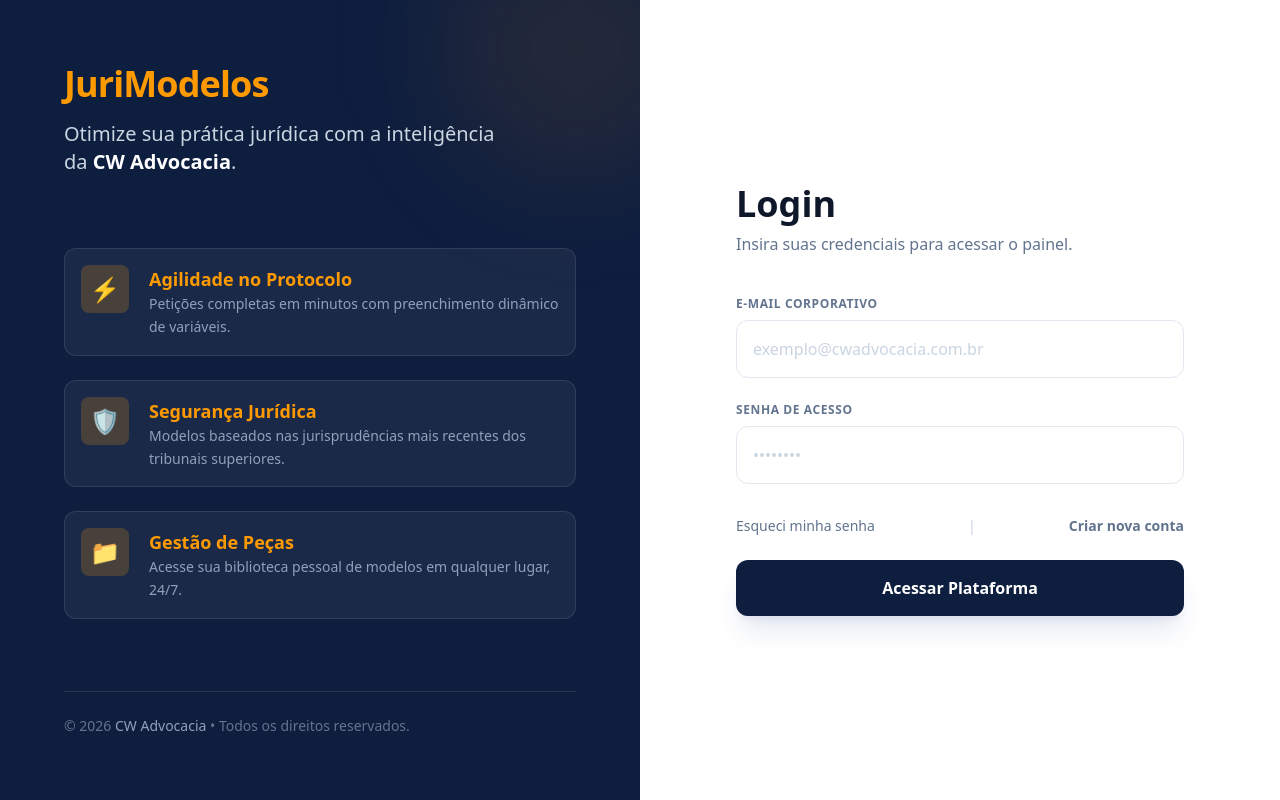
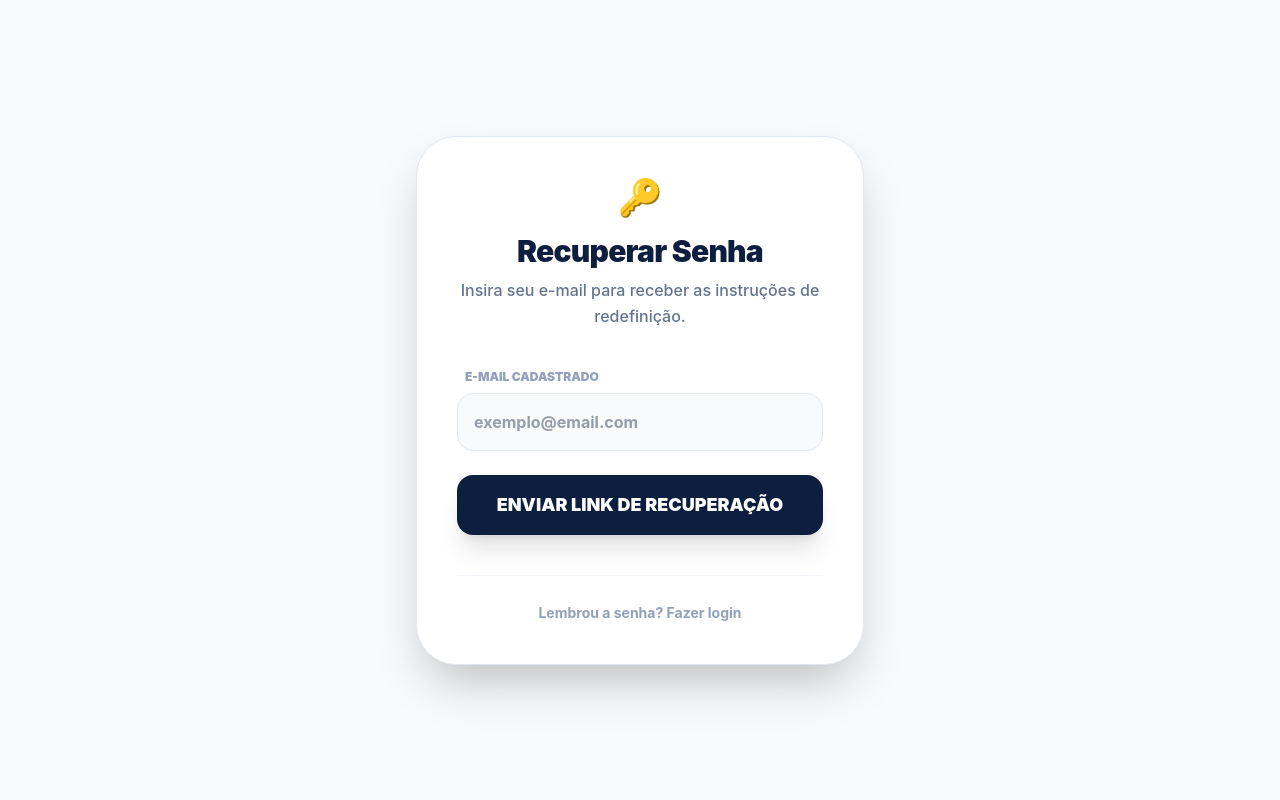
Before and after one commit to DavidWanderley/JuriModelos-app, a React (Vite) app: page /esqueci-a-senha in a window 1280 px wide. Before the commit this address led to /login. Built offline with nearby package versions, Linux system fonts and the light colour scheme.

Commit message:
criando as paginas de esqueci a senha e reset de senha

```diff
--- a/src/pages/ForgotPassword.jsx
+++ b/src/pages/ForgotPassword.jsx
@@ -0,0 +1,99 @@
+import React, { useState } from "react";
+import { useNavigate } from "react-router-dom";
+import api from "../services/api";
+
+const ForgotPassword = () => {
+  const [email, setEmail] = useState("");
+  const [loading, setLoading] = useState(false);
+  const [enviado, setEnviado] = useState(false);
+  const navigate = useNavigate();
+
+  const handleSubmit = async (e) => {
+    e.preventDefault();
+    setLoading(true);
+
+    try {
+      await api.post("/auth/forgot-password", { email });
+      setEnviado(true);
+    } catch (error) {
+      alert(
+        error.response?.data?.message ||
+        "Erro ao processar solicitação. Verifique se o e-mail está correto."
+      );
+    } finally {
+      setLoading(false);
+    }
+  };
+
+  return (
+    <div className="min-h-screen bg-slate-50 flex items-center justify-center p-6">
+      <div className="max-w-md w-full bg-white p-10 rounded-[2.5rem] shadow-2xl border border-slate-200">
+
+        {!enviado ? (
+          <>
+            <header className="text-center mb-10">
+              <div className="text-4xl mb-4 text-[#0e1e3f]">🔑</div>
+              <h1 className="text-3xl font-black text-[#0e1e3f] mb-2 tracking-tight">
+                Recuperar Senha
+              </h1>
+              <p className="text-slate-500 font-medium leading-relaxed">
+                Insira seu e-mail para receber as instruções de redefinição.
+              </p>
+            </header>
+
+            <form onSubmit={handleSubmit} className="space-y-6">
+              <div className="flex flex-col gap-2">
+                <label className="text-xs font-black uppercase text-slate-400 ml-2">
+                  E-mail Cadastrado
+                </label>
+                <input
+                  type="email"
+                  required
+                  placeholder="exemplo@email.com"
+                  className="bg-slate-50 border border-slate-200 p-4 rounded-2xl focus:ring-2 focus:ring-amber-500 outline-none font-bold text-slate-700 transition-all"
+                  value={email}
+                  onChange={(e) => setEmail(e.target.value)}
+                />
+              </div>
+
+              <button
+                type="submit"
+                disabled={loading}
+                className="w-full bg-[#0e1e3f] text-white py-4 rounded-2xl font-black text-lg shadow-xl hover:bg-slate-800 transition-all active:scale-95 disabled:opacity-50"
+              >
+                {loading ? "ENVIANDO..." : "ENVIAR LINK DE RECUPERAÇÃO"}
+              </button>
+            </form>
+          </>
+        ) : (
+          <div className="text-center py-6">
+            <div className="text-5xl mb-6">📩</div>
+            <h2 className="text-2xl font-black text-[#0e1e3f] mb-4">
+              Verifique seu E-mail
+            </h2>
+            <p className="text-slate-500 font-medium mb-8 leading-relaxed">
+              Se o e-mail **{email}** estiver em nossa base de dados, você receberá um link para criar uma nova senha em instantes.
+            </p>
+            <button
+              onClick={() => navigate("/login")}
+              className="bg-slate-100 text-[#0e1e3f] px-8 py-3 rounded-xl font-bold hover:bg-slate-200 transition-all"
+            >
+              VOLTAR PARA O LOGIN
+            </button>
+          </div>
+        )}
+
+        <footer className="mt-10 text-center border-t border-slate-100 pt-6">
+          <button
+            onClick={() => navigate("/login")}
+            className="text-sm text-slate-400 hover:text-amber-600 font-bold transition-all"
+          >
+            Lembrou a senha? Fazer login
+          </button>
+        </footer>
+      </div>
+    </div>
+  );
+};
+
+export default ForgotPassword;
--- /dev/null
+++ b/src/pages/ResetPassword.jsx
@@ -0,0 +1,109 @@
+import React, { useState } from "react";
+import { useNavigate, useParams } from "react-router-dom";
+import api from "../services/api";
+
+const ResetPassword = () => {
+  const { token } = useParams();
+  const navigate = useNavigate();
+
+  const [dados, setDados] = useState({
+    password: "",
+    confirmPassword: "",
+  });
+  const [loading, setLoading] = useState(false);
+  const [sucesso, setSucesso] = useState(false);
+
+  const handleChange = (e) => {
+    setDados({ ...dados, [e.target.name]: e.target.value });
+  };
+
+  const handleSubmit = async (e) => {
+    e.preventDefault();
+
+    if (dados.password !== dados.confirmPassword) {
+      return alert("As senhas não coincidem!");
+    }
+
+    setLoading(true);
+    try {
+      await api.post("/auth/reset-password", {
+        token,
+        password: dados.password,
+      });
+
+      setSucesso(true);
+      setTimeout(() => navigate("/login"), 3000);
+    } catch (error) {
+      alert(error.response?.data?.message || "Erro ao redefinir senha. O link pode ter expirado.");
+    } finally {
+      setLoading(false);
+    }
+  };
+
+  return (
+    <div className="min-h-screen bg-slate-50 flex items-center justify-center p-6">
+      <div className="max-w-md w-full bg-white p-10 rounded-[2.5rem] shadow-2xl border border-slate-200">
+
+        {!sucesso ? (
+          <>
+            <header className="text-center mb-10">
+              <div className="text-4xl mb-4">🔐</div>
+              <h1 className="text-3xl font-black text-[#0e1e3f] mb-2 tracking-tight">
+                Nova Senha
+              </h1>
+              <p className="text-slate-500 font-medium leading-relaxed">
+                Crie uma credencial forte para proteger seu acesso ao **JuriModelos**.
+              </p>
+            </header>
+
+            <form onSubmit={handleSubmit} className="space-y-6">
+              <div className="flex flex-col gap-1">
+                <label className="text-xs font-black uppercase text-slate-400 ml-2">Nova Senha</label>
+                <input
+                  type="password"
+                  name="password"
+                  required
+                  placeholder="••••••••"
+                  className="bg-slate-50 border border-slate-200 p-4 rounded-2xl focus:ring-2 focus:ring-amber-500 outline-none font-bold text-slate-700"
+                  value={dados.password}
+                  onChange={handleChange}
+                />
+              </div>
+
+              <div className="flex flex-col gap-1">
+                <label className="text-xs font-black uppercase text-slate-400 ml-2">Confirmar Nova Senha</label>
+                <input
+                  type="password"
+                  name="confirmPassword"
+                  required
+                  placeholder="••••••••"
+                  className="bg-slate-50 border border-slate-200 p-4 rounded-2xl focus:ring-2 focus:ring-amber-500 outline-none font-bold text-slate-700"
+                  value={dados.confirmPassword}
+                  onChange={handleChange}
+                />
+              </div>
+
+              <button
+                type="submit"
+                disabled={loading}
+                className="w-full bg-[#0e1e3f] text-white py-4 rounded-2xl font-black text-lg shadow-xl hover:bg-slate-800 transition-all active:scale-95 disabled:opacity-50"
+              >
+                {loading ? "ATUALIZANDO..." : "REDEFINIR MINHA SENHA"}
+              </button>
+            </form>
+          </>
+        ) : (
+          <div className="text-center py-6">
+            <div className="text-5xl mb-6">✅</div>
+            <h2 className="text-2xl font-black text-[#0e1e3f] mb-4">Senha Atualizada!</h2>
+            <p className="text-slate-500 font-medium mb-8">
+              Sua nova senha foi salva com sucesso. Você será redirecionado para o login em instantes...
+            </p>
+          </div>
+        )}
+      </div>
+    </div>
+  );
+};
+
+export default ResetPassword;
--- a/src/routers/index.jsx
+++ b/src/routers/index.jsx
@@ -8,7 +8,8 @@
 import Layout from "../components/Layout";
 import NotFound from "../pages/NotFound";
 import SignUp from '../pages/SignUp';
-// import ForgotPassword from '../pages/ForgotPassword';
+import ForgotPassword from '../pages/ForgotPassword';
+import ResetPassword from '../pages/ResetPassword';
 
 const isAuthenticated = () => {
   const token = localStorage.getItem("token");
@@ -28,7 +29,9 @@
     <Route path="/login" element={<Login />} />
 
     <Route path="/criar-conta" element={<SignUp />} />
-    {/* <Route path="/esqueci-a-senha" element={<ForgotPassword />} /> */}
+    <Route path="/esqueci-a-senha" element={<ForgotPassword />} />
+
+    <Route path="/reset-password/:token" element={<ResetPassword />} />
 
     <Route
       path="/"
```
